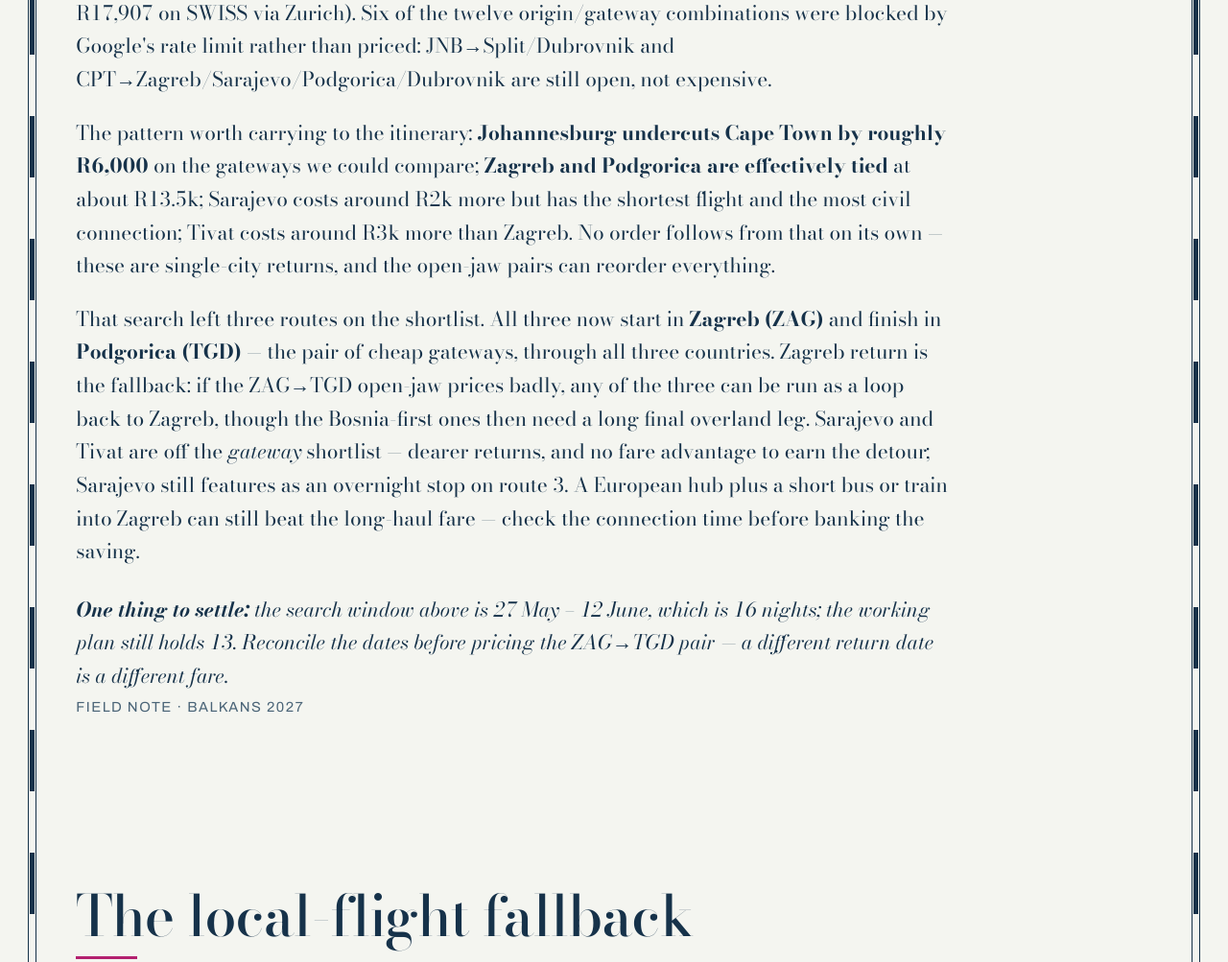
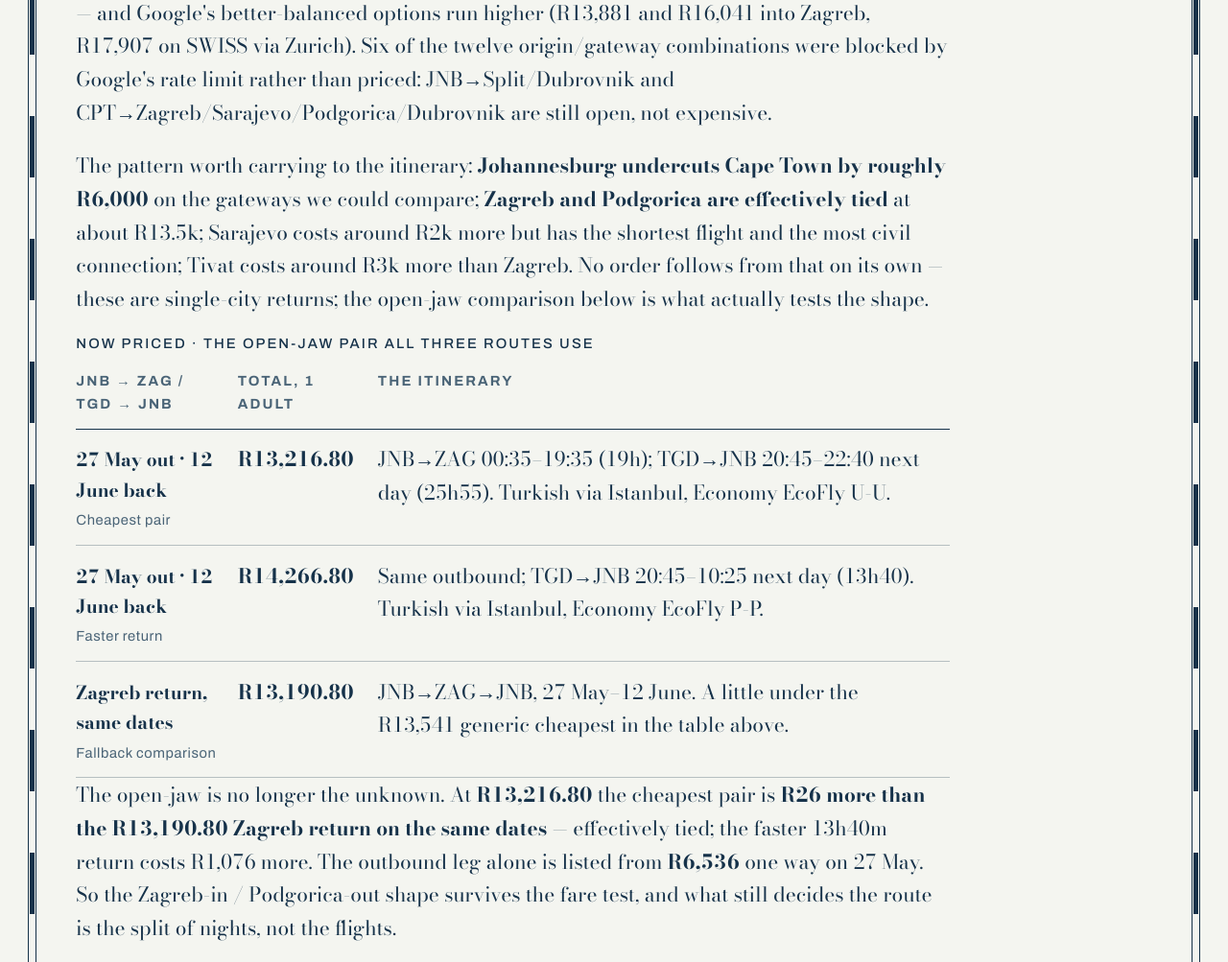
Before and after one commit to nicolewreyford123/balkans-2027, a plain HTML site: page flights-visa.html in a window 1280 px wide. Shown: the part 4040-5043 px from the top of the page at 96% size. Drawn offline with nearby package versions, Linux system fonts and the light colour scheme.

Commit message:
Price the Zagreb-in / Podgorica-out open-jaw
The pair all three routes use is now priced for 27 May - 12 June 2027,
one adult: R13,216.80 on the cheapest pair (25h55m return) or R14,266.80
on the faster 13h40m return. The same-date Zagreb return is R13,190.80,
so the open-jaw is effectively tied rather than a risk. The flights page
gains an open-jaw table and the itinerary and product notes stop calling
it unpriced. The 13-vs-16-night discrepancy is still open.

```diff
--- a/flights-visa.html
+++ b/flights-visa.html
@@ -60,7 +60,7 @@
 
   <section class="sec story">
     <h2 class="h2">Flights</h2>
-    <p>None of the three countries has a direct flight from South Africa. The decks' working return numbers — <strong>R8,276</strong> and <strong>R12,000</strong> — predate 2027 and were always placeholders. Below is the first real check: Google Flights, economy, one adult, <strong>27 May – 12 June 2027</strong>, searched <strong>21 November 2026</strong>. Everything in the table is a <em>return to one gateway</em>, not an open-jaw pair.</p>
+    <p>None of the three countries has a direct flight from South Africa. The decks' working return numbers — <strong>R8,276</strong> and <strong>R12,000</strong> — predate 2027 and were always placeholders. Below is the first real check: Google Flights, economy, one adult, <strong>27 May – 12 June 2027</strong>, searched <strong>21 November 2026</strong>. The first table compares <em>returns to one gateway</em>; the second prices the Zagreb-in / Podgorica-out open-jaw the routes use.</p>
     <p class="lab head">Live check · cheapest return fare by origin and gateway</p>
     <table class="ll">
       <thead><tr><th>From → gateway</th><th>Cheapest return</th><th class="desc">The cheap itinerary</th></tr></thead>
@@ -74,9 +74,19 @@
       </tbody>
     </table>
     <p><strong>These are live results from one search on one day, not quotes.</strong> The cheapest fare on each route comes with the ugly end of the deal — a seven-hour Istanbul layover, an overnight arrival — and Google's better-balanced options run higher (R13,881 and R16,041 into Zagreb, R17,907 on SWISS via Zurich). Six of the twelve origin/gateway combinations were blocked by Google's rate limit rather than priced: JNB→Split/Dubrovnik and CPT→Zagreb/Sarajevo/Podgorica/Dubrovnik are still open, not expensive.</p>
-    <p>The pattern worth carrying to the itinerary: <strong>Johannesburg undercuts Cape Town by roughly R6,000</strong> on the gateways we could compare; <strong>Zagreb and Podgorica are effectively tied</strong> at about R13.5k; Sarajevo costs around R2k more but has the shortest flight and the most civil connection; Tivat costs around R3k more than Zagreb. No order follows from that on its own — these are single-city returns, and the open-jaw pairs can reorder everything.</p>
-    <p>That search left three routes on the shortlist. All three now start in <strong>Zagreb (ZAG)</strong> and finish in <strong>Podgorica (TGD)</strong> — the pair of cheap gateways, through all three countries. Zagreb return is the fallback: if the ZAG→TGD open-jaw prices badly, any of the three can be run as a loop back to Zagreb, though the Bosnia-first ones then need a long final overland leg. Sarajevo and Tivat are off the <em>gateway</em> shortlist — dearer returns, and no fare advantage to earn the detour; Sarajevo still features as an overnight stop on route 3. A European hub plus a short bus or train into Zagreb can still beat the long-haul fare — check the connection time before banking the saving.</p>
-    <p class="sig"><strong>One thing to settle:</strong> the search window above is 27 May – 12 June, which is 16 nights; the working plan still holds 13. Reconcile the dates before pricing the ZAG→TGD pair — a different return date is a different fare.<small>Field note · Balkans 2027</small></p>
+    <p>The pattern worth carrying to the itinerary: <strong>Johannesburg undercuts Cape Town by roughly R6,000</strong> on the gateways we could compare; <strong>Zagreb and Podgorica are effectively tied</strong> at about R13.5k; Sarajevo costs around R2k more but has the shortest flight and the most civil connection; Tivat costs around R3k more than Zagreb. No order follows from that on its own — these are single-city returns; the open-jaw comparison below is what actually tests the shape.</p>
+    <p class="lab head">Now priced · the open-jaw pair all three routes use</p>
+    <table class="ll">
+      <thead><tr><th>JNB → ZAG / TGD → JNB</th><th>Total, 1 adult</th><th class="desc">The itinerary</th></tr></thead>
+      <tbody>
+        <tr><td class="nm"><b>27 May out · 12 June back</b><small>Cheapest pair</small></td><td><b>R13,216.80</b></td><td class="desc">JNB→ZAG 00:35–19:35 (19h); TGD→JNB 20:45–22:40 next day (25h55). Turkish via Istanbul, Economy EcoFly U-U.</td></tr>
+        <tr><td class="nm"><b>27 May out · 12 June back</b><small>Faster return</small></td><td><b>R14,266.80</b></td><td class="desc">Same outbound; TGD→JNB 20:45–10:25 next day (13h40). Turkish via Istanbul, Economy EcoFly P-P.</td></tr>
+        <tr><td class="nm"><b>Zagreb return, same dates</b><small>Fallback comparison</small></td><td><b>R13,190.80</b></td><td class="desc">JNB→ZAG→JNB, 27 May–12 June. A little under the R13,541 generic cheapest in the table above.</td></tr>
+      </tbody>
+    </table>
+    <p>The open-jaw is no longer the unknown. At <strong>R13,216.80</strong> the cheapest pair is <strong>R26 more than the R13,190.80 Zagreb return on the same dates</strong> — effectively tied; the faster 13h40m return costs R1,076 more. The outbound leg alone is listed from <strong>R6,536</strong> one way on 27 May. So the Zagreb-in / Podgorica-out shape survives the fare test, and what still decides the route is the split of nights, not the flights.</p>
+    <p>That search left three routes on the shortlist. All three start in <strong>Zagreb (ZAG)</strong> and finish in <strong>Podgorica (TGD)</strong> — the pair of cheap gateways, through all three countries — and the open-jaw pair is now priced at R13,216.80, so it no longer blocks the shape. Zagreb return remains the fallback if a different date or the faster connection changes the maths: any of the three can be run as a loop back to Zagreb, though the Bosnia-first ones then need a long final overland leg. Sarajevo and Tivat are off the <em>gateway</em> shortlist — dearer returns, and no fare advantage to earn the detour; Sarajevo still features as an overnight stop on route 3. A European hub plus a short bus or train into Zagreb can still beat the long-haul fare — check the connection time before banking the saving.</p>
+    <p class="sig"><strong>One thing to settle:</strong> the search window above is 27 May – 12 June, which is 16 nights; the working plan still holds 13. Reconcile the dates before booking the ZAG→TGD pair — a different return date is a different fare.<small>Field note · Balkans 2027</small></p>
   </section>
 
   <section class="sec story">
```
Also changed, not shown: Balkans-2027-itinerary.html (+1 -1 lines).
